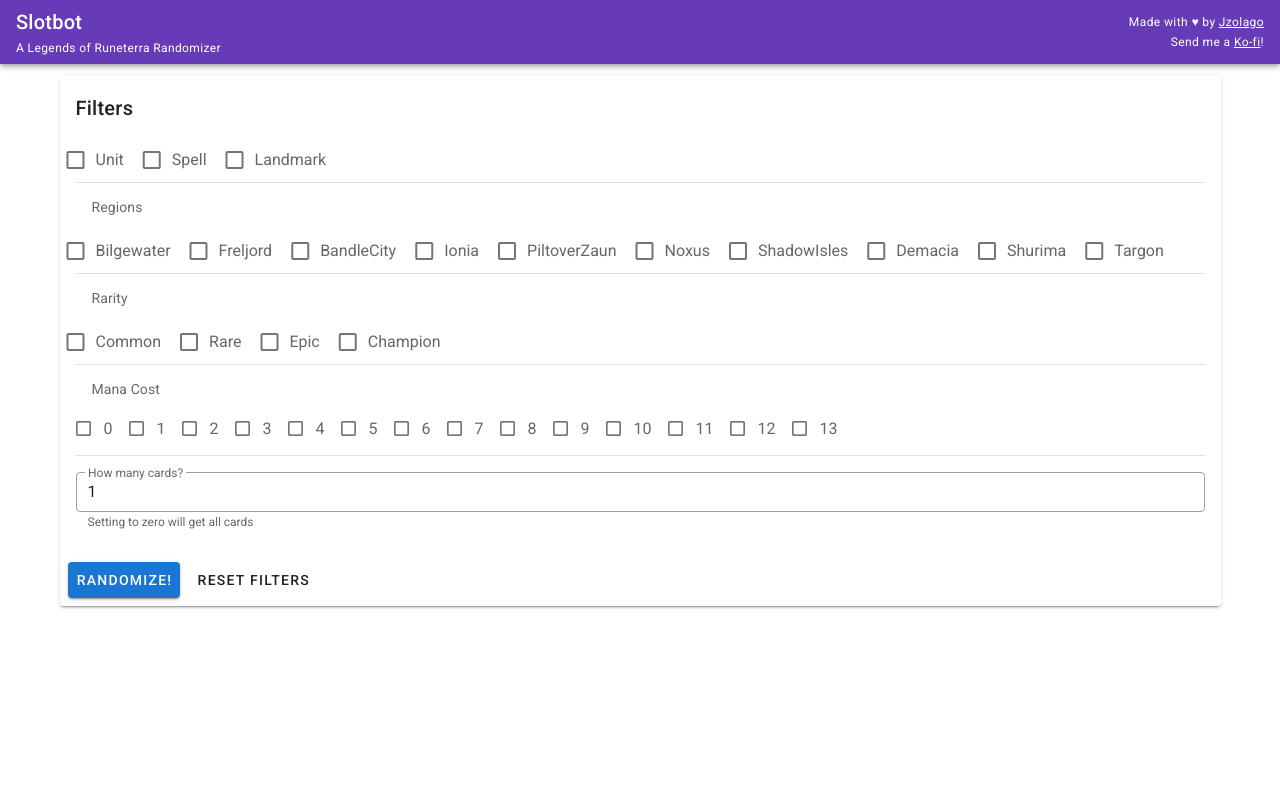
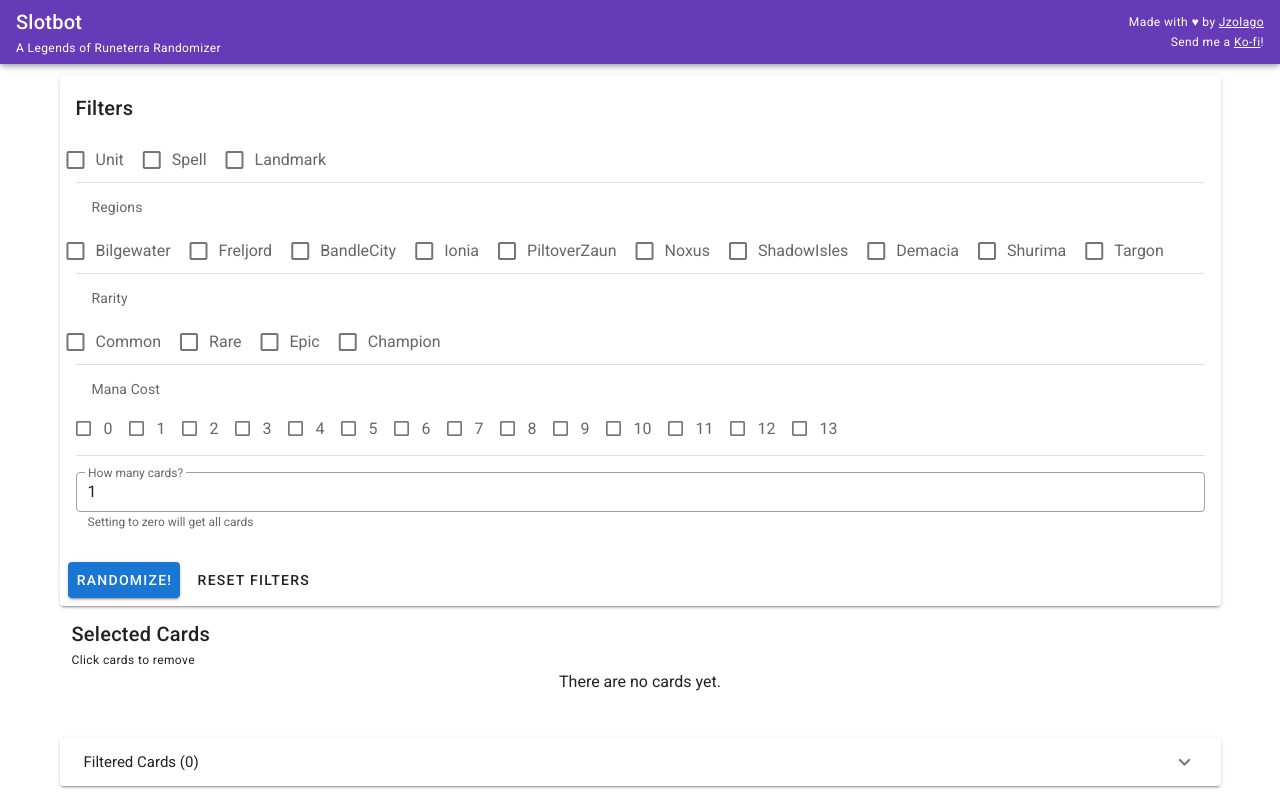
Before and after one commit to mccabiles/runeterra-slotbot, a Vue app: page / in a window 1280 px wide. Built offline with nearby package versions, Linux system fonts and the light colour scheme.

Commit message:
feat: empty display

```diff
--- a/src/App.vue
+++ b/src/App.vue
@@ -97,13 +97,13 @@
         </div>
 
         <template v-else>
-          <v-container class="mb-8" v-if="pickedCards.length">
+          <v-container class="mb-8">
             <div class="text-h6">Selected Cards</div>
             <div class="text-caption">Click cards to remove</div>
             <card-grid :cards="pickedCards" @click="deselectCard" />
           </v-container>
 
-          <v-expansion-panels v-if="filteredCards.length">
+          <v-expansion-panels>
             <v-expansion-panel>
               <v-expansion-panel-header>
                 Filtered Cards ({{ filteredCards.length }})
--- a/src/components/CardGrid.vue
+++ b/src/components/CardGrid.vue
@@ -1,5 +1,6 @@
 <template>
   <v-row>
+    <template v-if="cards.length">
       <v-col
         v-for="(card, i) in cards"
         cols="2"
@@ -10,6 +11,10 @@
             <v-progress-circular indeterminate size="lg" />
           </template>
         </v-img>
+      </v-col>
+    </template>
+    <v-col class="text-center" cols="12" v-else>
+      There are no cards yet.
     </v-col>
   </v-row>
 </template>
```
Lines whose indentation alone changed are shown as unchanged.
